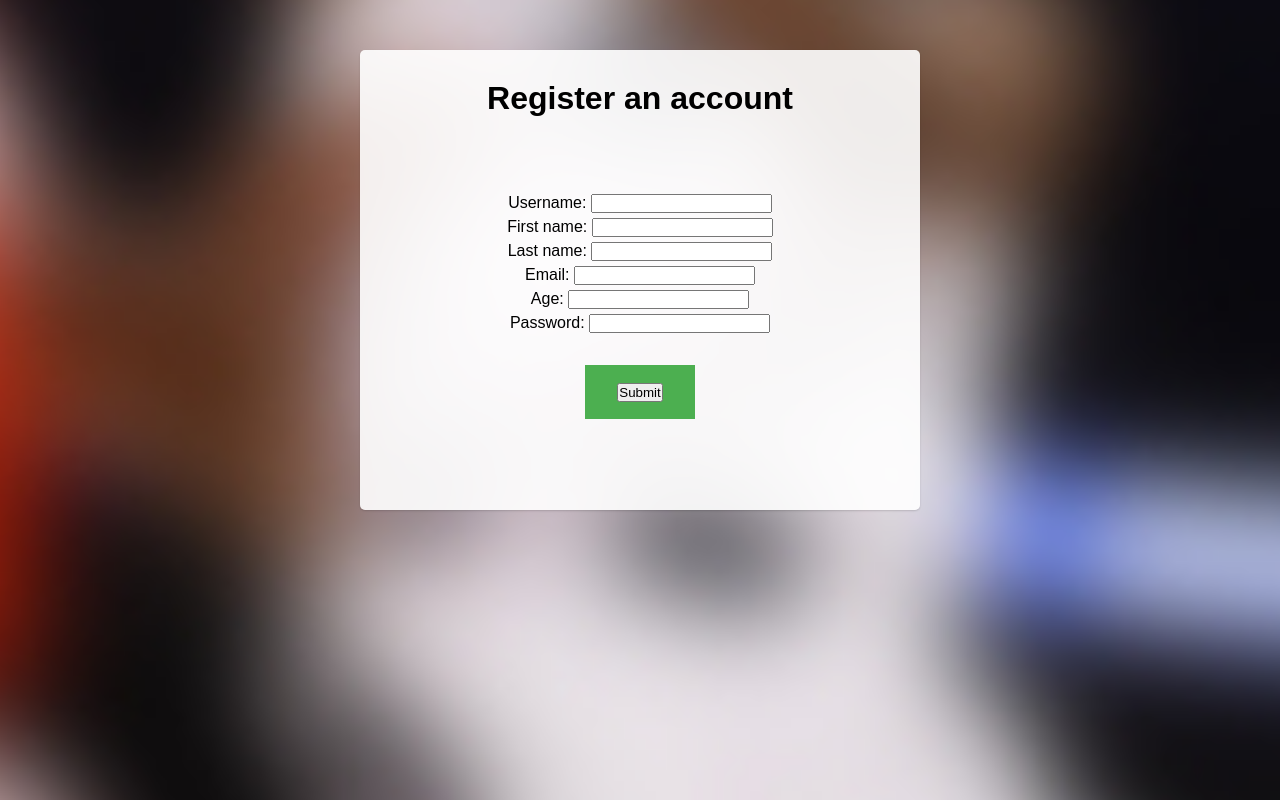
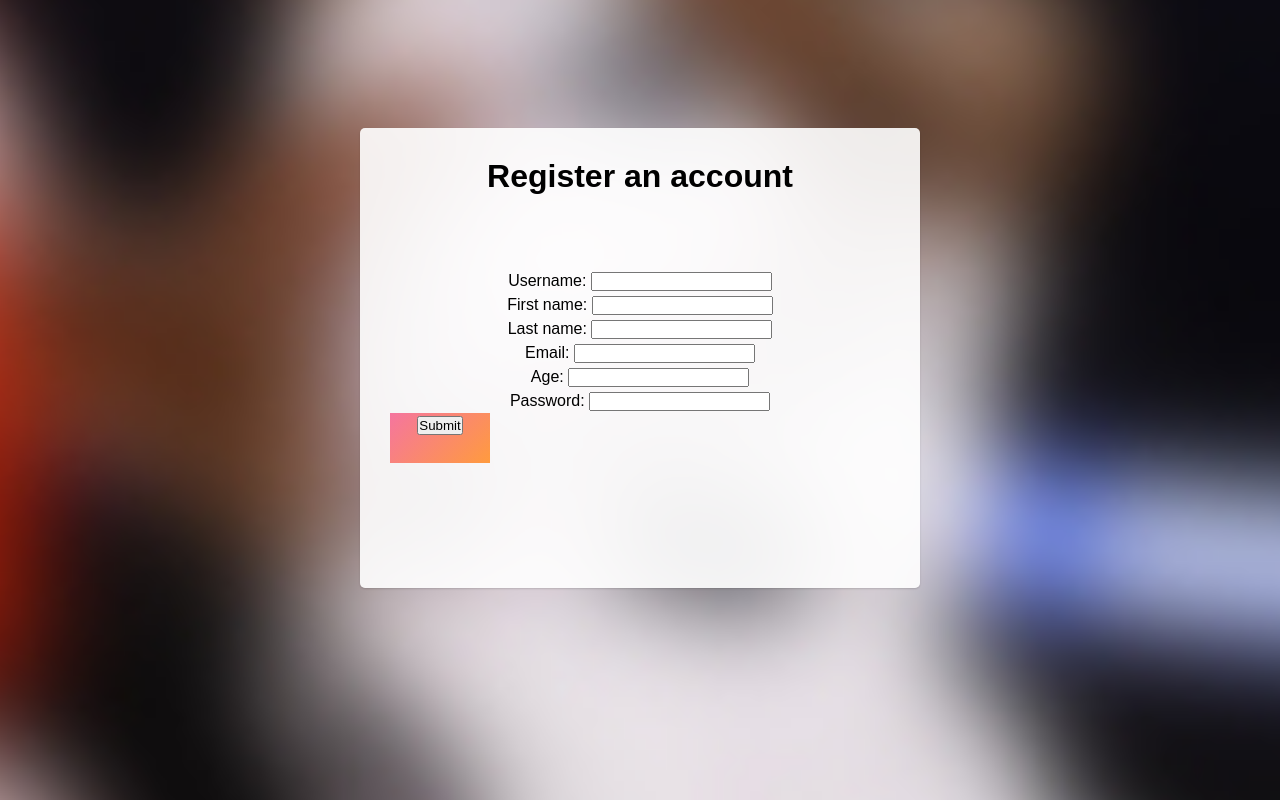
Before and after one commit to trilxs/340-sports, a PHP site: page /signUp.php in a window 1280 px wide. Run offline with PHP 8.4, Linux system fonts and the light colour scheme.

Commit message:
finished css for now

```diff
--- a/css/signUp.css
+++ b/css/signUp.css
@@ -16,7 +16,7 @@
 .white-box {
   width: 500px;
   height: 400px;
-  margin-top: 50px;
+  margin-top: 10%;
   margin-left: auto;
   margin-right: auto;
 
@@ -33,9 +33,8 @@
   line-height: 150%;
 }
 
-.submit-button {
+.submit-button-container {
   margin-top: 30px;
-  background-color: #4CAF50; /* Green */
   border: none;
   color: white;
   padding: 15px 32px;
@@ -44,3 +43,16 @@
   display: inline-block;
   font-size: 16px;
 }
+
+.submit-button {
+  text-decoration: none;
+  outline: none;
+  background: linear-gradient(135deg,
+      rgb(245, 117, 159) 0%,
+      rgb(255, 155, 62) 100%);
+  border: none;
+  width: 100px;
+  height: 50px;
+  color: white;
+  font-size: 16px;
+}
```
Lines whose indentation alone changed are shown as unchanged.
